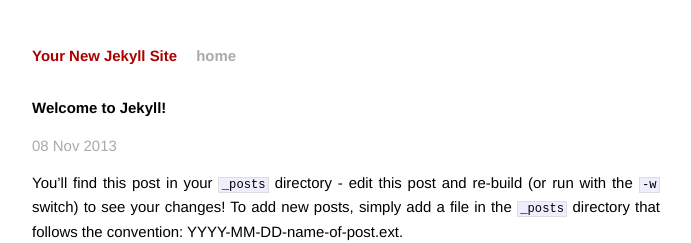
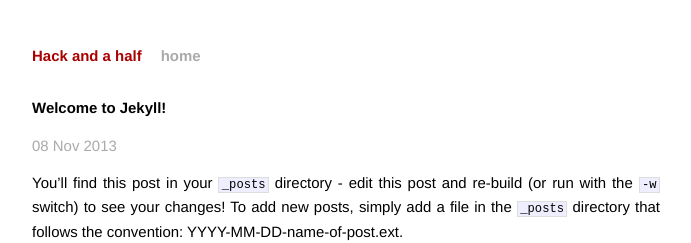
Before and after one commit to dopuskh3/dopuskh3.github.io, a Jekyll site: the page built from _posts/2013-11-08-welcome-to-jekyll.markdown, in a window 1280 px wide. Shown: the top 243 px of the page, without its empty margins (294-985 px from the left). Built offline with Jekyll 4.4.1, drawn with Linux system fonts in a browser that asks for light colours; Markdown is read by kramdown in place of the engine named in the settings.

Commit message:
Set title.

```diff
--- a/_config.yml
+++ b/_config.yml
@@ -1,3 +1,3 @@
-name: Your New Jekyll Site
+name: Hack and a half
 markdown: redcarpet
 pygments: true
```
